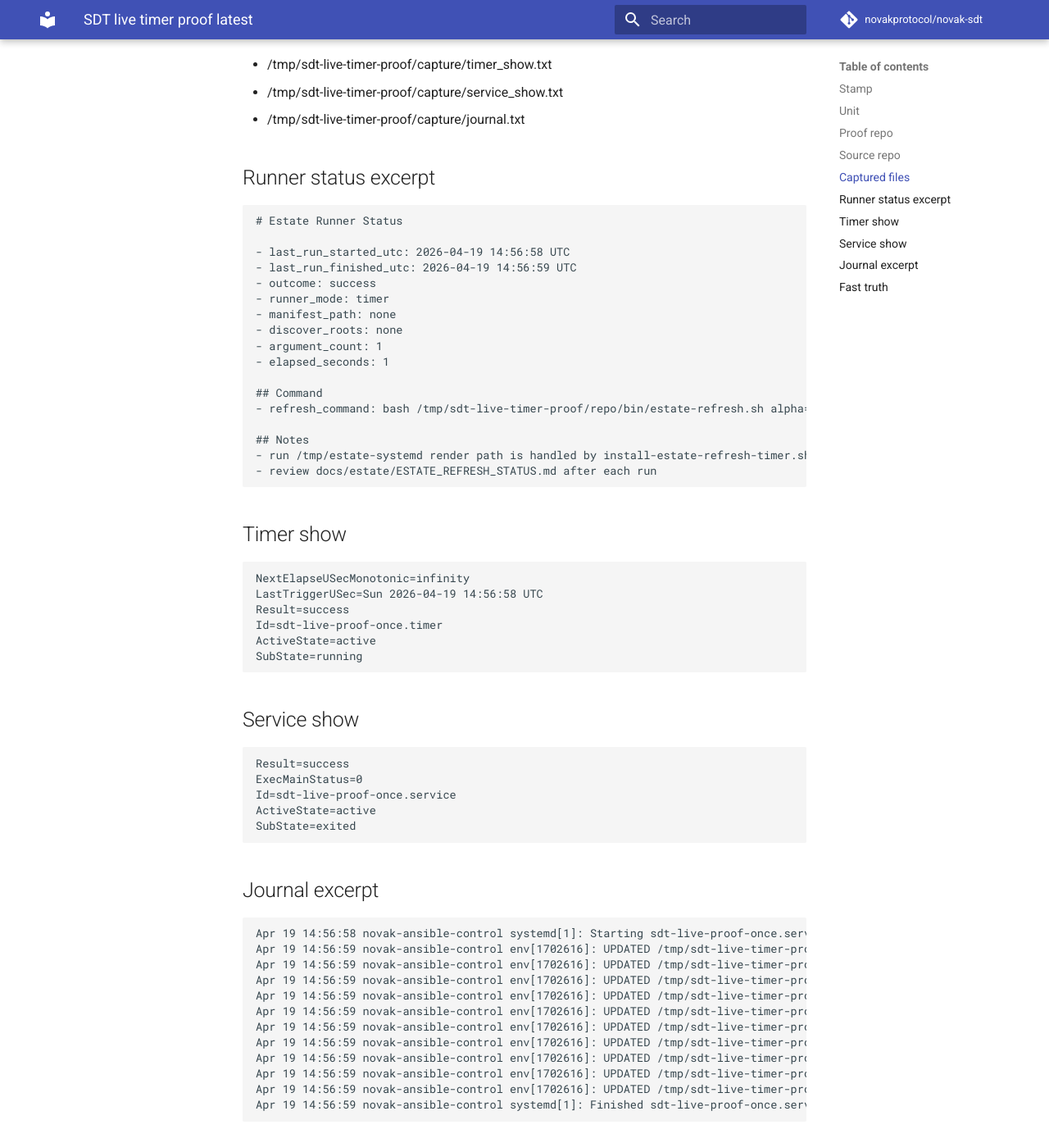
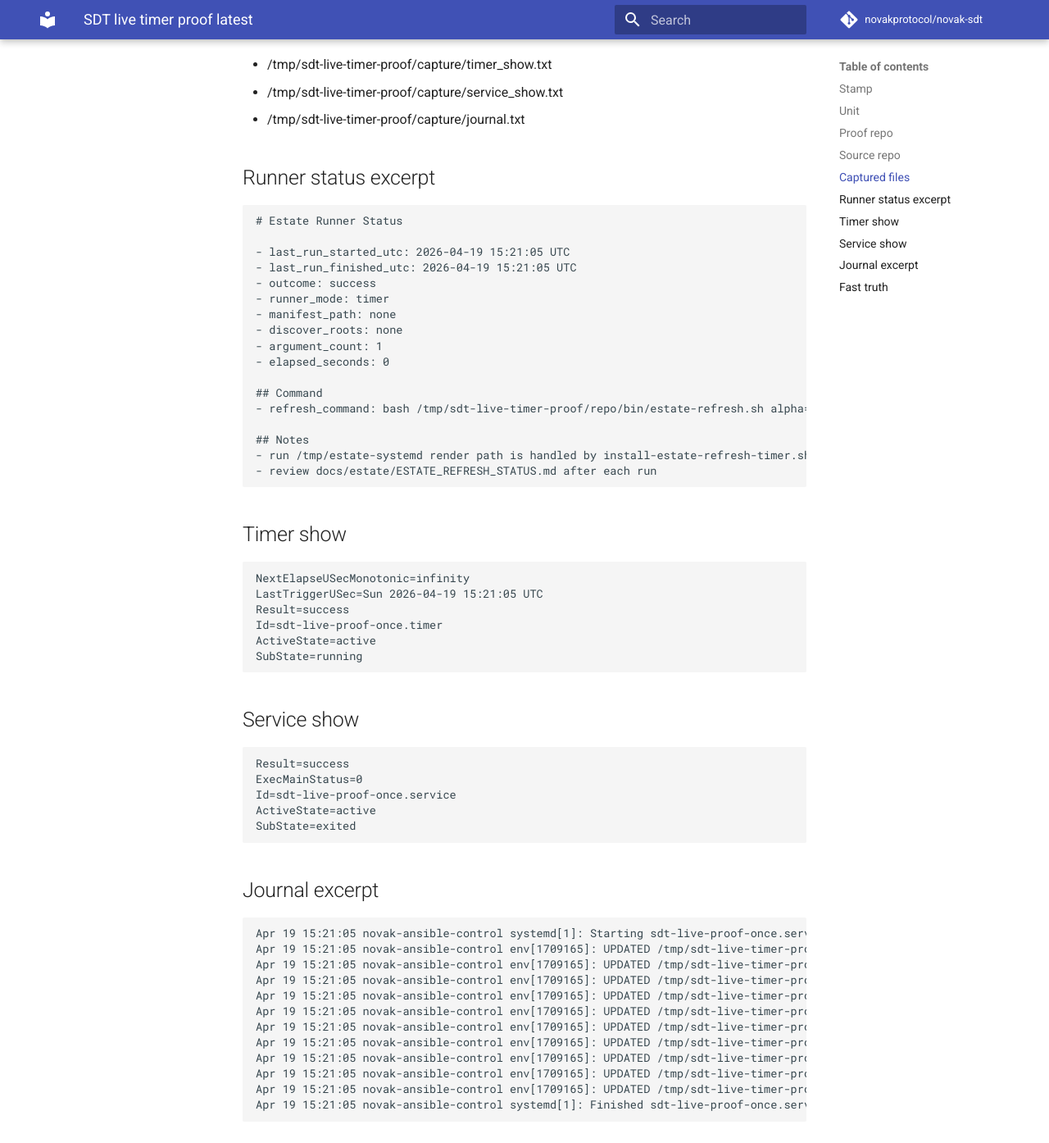
Before and after one commit to novakprotocol/novak-sdt, an MkDocs documentation site: the page built from docs/status/SDT_LIVE_TIMER_PROOF_LATEST.md, in a window 1280 px wide and 1400 px high, scrolled down 679 px. Shown: the top 1394 px of the window at 82% size. Built offline with MkDocs 1.6.1 and Material for MkDocs 9.7.7, drawn with Linux system fonts in a browser that asks for light colours; comment, search, counter and statistics services are not loaded; some of the changed text lies outside the part shown.

````diff
--- a/docs/status/SDT_LIVE_TIMER_PROOF_LATEST.md
+++ b/docs/status/SDT_LIVE_TIMER_PROOF_LATEST.md
@@ -1,7 +1,7 @@
 # SDT live timer proof latest
 
 ## Stamp
-2026-04-19 14:57:06 UTC
+2026-04-19 15:21:12 UTC
 
 ## Unit
 - sdt-live-proof-once
@@ -21,14 +21,14 @@
 ```
 # Estate Runner Status
 
-- last_run_started_utc: 2026-04-19 14:56:58 UTC
-- last_run_finished_utc: 2026-04-19 14:56:59 UTC
+- last_run_started_utc: 2026-04-19 15:21:05 UTC
+- last_run_finished_utc: 2026-04-19 15:21:05 UTC
 - outcome: success
 - runner_mode: timer
 - manifest_path: none
 - discover_roots: none
 - argument_count: 1
-- elapsed_seconds: 1
+- elapsed_seconds: 0
 
 ## Command
 - refresh_command: bash /tmp/sdt-live-timer-proof/repo/bin/estate-refresh.sh alpha=/tmp/sdt-live-timer-proof/source
@@ -41,7 +41,7 @@
 ## Timer show
 ```
 NextElapseUSecMonotonic=infinity
-LastTriggerUSec=Sun 2026-04-19 14:56:58 UTC
+LastTriggerUSec=Sun 2026-04-19 15:21:05 UTC
 Result=success
 Id=sdt-live-proof-once.timer
 ActiveState=active
@@ -59,18 +59,18 @@
 
 ## Journal excerpt
 ```
-Apr 19 14:56:58 novak-ansible-control systemd[1]: Starting sdt-live-proof-once.service - /usr/bin/env bash --noprofile --norc bin/estate-refresh-runner.sh alpha=/tmp/sdt-live-timer-proof/source...
-Apr 19 14:56:59 novak-ansible-control env[1702616]: UPDATED /tmp/sdt-live-timer-proof/repo/docs/estate/ESTATE_HISTORY_SUMMARY.md
-Apr 19 14:56:59 novak-ansible-control env[1702616]: UPDATED /tmp/sdt-live-timer-proof/repo/docs/estate/ESTATE_PRIORITY_QUEUE.md
-Apr 19 14:56:59 novak-ansible-control env[1702616]: UPDATED /tmp/sdt-live-timer-proof/repo/docs/estate/ESTATE_ACTION_QUEUE.md
-Apr 19 14:56:59 novak-ansible-control env[1702616]: UPDATED /tmp/sdt-live-timer-proof/repo/docs/estate/ESTATE_INGEST_SUMMARY.md
-Apr 19 14:56:59 novak-ansible-control env[1702616]: UPDATED /tmp/sdt-live-timer-proof/repo/docs/estate/ESTATE_CATALOG.md
-Apr 19 14:56:59 novak-ansible-control env[1702616]: UPDATED /tmp/sdt-live-timer-proof/repo/docs/estate/ESTATE_REFRESH_STATUS.md
-Apr 19 14:56:59 novak-ansible-control env[1702616]: UPDATED /tmp/sdt-live-timer-proof/repo/docs/estate/ESTATE_ARCHIVE_INDEX.md
-Apr 19 14:56:59 novak-ansible-control env[1702616]: UPDATED /tmp/sdt-live-timer-proof/repo/docs/estate/ESTATE_DELTA.md
-Apr 19 14:56:59 novak-ansible-control env[1702616]: UPDATED /tmp/sdt-live-timer-proof/repo/docs/estate/ESTATE_TRENDS.md
-Apr 19 14:56:59 novak-ansible-control env[1702616]: UPDATED /tmp/sdt-live-timer-proof/repo/estate/archive/estate_refresh_history.ndjson
-Apr 19 14:56:59 novak-ansible-control systemd[1]: Finished sdt-live-proof-once.service - /usr/bin/env bash --noprofile --norc bin/estate-refresh-runner.sh alpha=/tmp/sdt-live-timer-proof/source.
+Apr 19 15:21:05 novak-ansible-control systemd[1]: Starting sdt-live-proof-once.service - /usr/bin/env bash --noprofile --norc bin/estate-refresh-runner.sh alpha=/tmp/sdt-live-timer-proof/source...
+Apr 19 15:21:05 novak-ansible-control env[1709165]: UPDATED /tmp/sdt-live-timer-proof/repo/docs/estate/ESTATE_HISTORY_SUMMARY.md
+Apr 19 15:21:05 novak-ansible-control env[1709165]: UPDATED /tmp/sdt-live-timer-proof/repo/docs/estate/ESTATE_PRIORITY_QUEUE.md
+Apr 19 15:21:05 novak-ansible-control env[1709165]: UPDATED /tmp/sdt-live-timer-proof/repo/docs/estate/ESTATE_ACTION_QUEUE.md
+Apr 19 15:21:05 novak-ansible-control env[1709165]: UPDATED /tmp/sdt-live-timer-proof/repo/docs/estate/ESTATE_INGEST_SUMMARY.md
+Apr 19 15:21:05 novak-ansible-control env[1709165]: UPDATED /tmp/sdt-live-timer-proof/repo/docs/estate/ESTATE_CATALOG.md
+Apr 19 15:21:05 novak-ansible-control env[1709165]: UPDATED /tmp/sdt-live-timer-proof/repo/docs/estate/ESTATE_REFRESH_STATUS.md
+Apr 19 15:21:05 novak-ansible-control env[1709165]: UPDATED /tmp/sdt-live-timer-proof/repo/docs/estate/ESTATE_ARCHIVE_INDEX.md
+Apr 19 15:21:05 novak-ansible-control env[1709165]: UPDATED /tmp/sdt-live-timer-proof/repo/docs/estate/ESTATE_DELTA.md
+Apr 19 15:21:05 novak-ansible-control env[1709165]: UPDATED /tmp/sdt-live-timer-proof/repo/docs/estate/ESTATE_TRENDS.md
+Apr 19 15:21:05 novak-ansible-control env[1709165]: UPDATED /tmp/sdt-live-timer-proof/repo/estate/archive/estate_refresh_history.ndjson
+Apr 19 15:21:05 novak-ansible-control systemd[1]: Finished sdt-live-proof-once.service - /usr/bin/env bash --noprofile --norc bin/estate-refresh-runner.sh alpha=/tmp/sdt-live-timer-proof/source.
 ```
 
 ## Fast truth
````
Also changed, not shown: docs/status/SDT_INTERNAL_CANDIDATE_PROOF.md (+1 -1 lines), docs/status/SDT_NOTIFY_N1_LATEST.md (+1 -1 lines), 1 other file.
